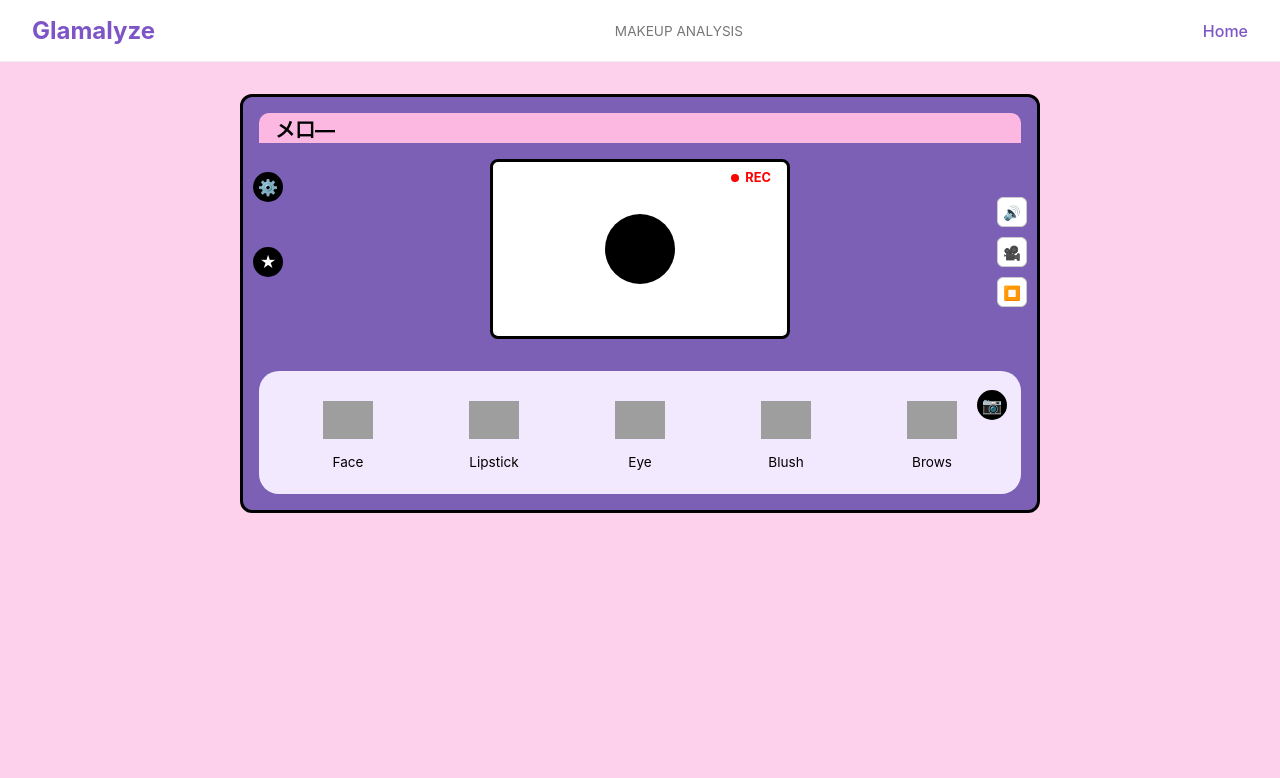
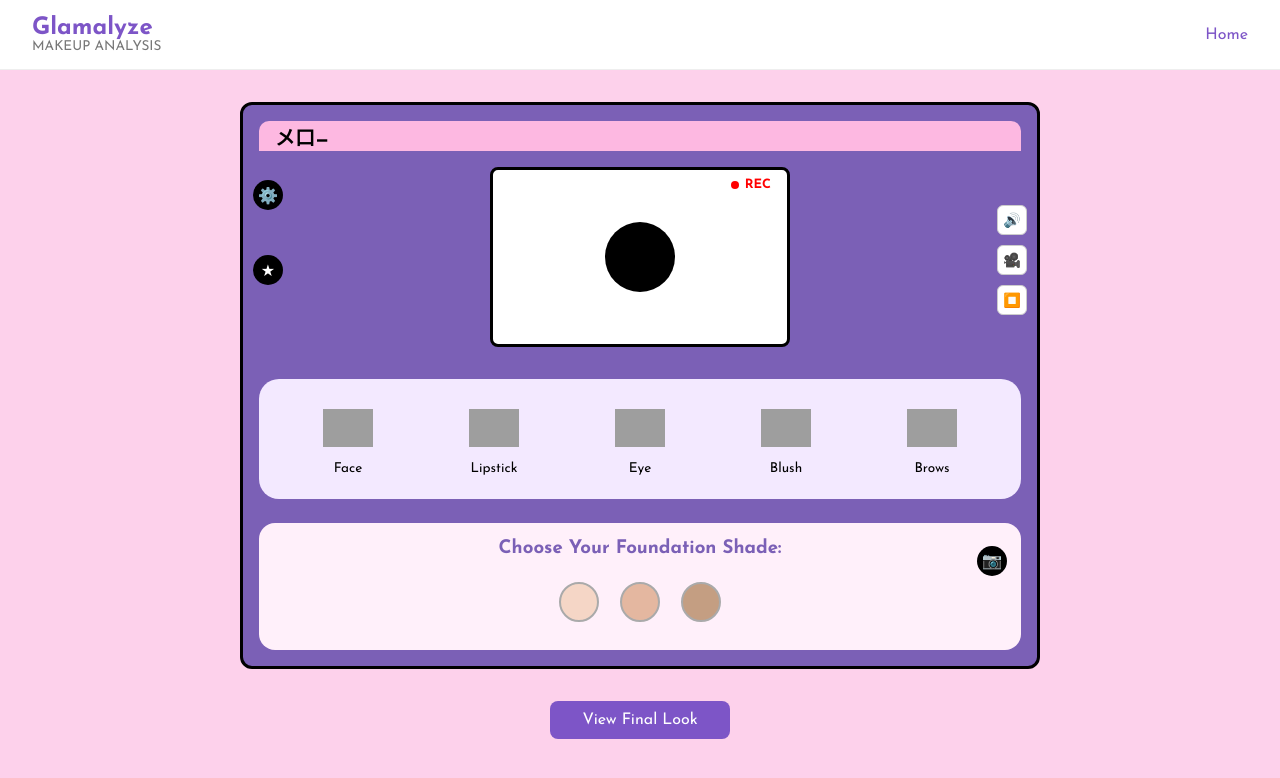
Before and after one commit to Sachzie/Glamalyze-SoftwareEng, a plain HTML site: page scan.html in a window 1280 px wide. Both pictures are taken after a click on the element "Face". Drawn offline with Linux system fonts and the light colour scheme; grey boxes are pictures that could not be loaded.

Commit message:
updated with final look

```diff
--- a/scan.html
+++ b/scan.html
@@ -10,32 +10,40 @@
       box-sizing: border-box;
       margin: 0;
       padding: 0;
-      font-family: 'Inter', sans-serif;
+      font-family: 'Josefin Sans', sans-serif;
     }
 
     body {
       background-color: #fdd1eb;
     }
 
-    nav {
-      background-color: transparent;
+    header {
+      display: flex;
+      justify-content: space-between;
+      align-items: center;
       padding: 1rem 2rem;
-      display: flex;
-      justify-content: flex-end;
-      gap: 2rem;
-      font-weight: 600;
+      background-color: #fff;
+      border-bottom: 1px solid #eee;
     }
 
-    nav a {
-      text-decoration: none;
-      color: #1e1e1e;
-      padding: 0.4rem 1rem;
-      border-radius: 6px;
+    header h1 {
+      margin: 0;
+      font-size: 1.5rem;
+      color: #7d55c7;
+      font-weight: bold;
     }
 
-    nav a.active {
-      background-color: #ffd1e9;
-      color: #000;
+    header p {
+      margin: 0;
+      font-size: 0.85rem;
+      color: #777;
+    }
+
+    header a {
+      text-decoration: none;
+      color: #7d55c7;
+      font-weight: 500;
+      margin-left: 1rem;
     }
 
     .app-window {
@@ -63,15 +71,15 @@
 
     .video-container {
       background-color: white;
-  width: 300px;              /* ⬅️ Fixed smaller width */
+      width: 300px;
       height: 180px;
-  margin: 1rem auto;         /* ⬅️ Centers the box horizontally */
+      margin: 1rem auto;
       border: 3px solid black;
       position: relative;
       display: flex;
       align-items: center;
       justify-content: center;
-  border-radius: 8px;        /* Optional: slightly rounded corners */
+      border-radius: 8px;
     }
 
     .rec-dot {
@@ -186,6 +194,33 @@
       margin-top: 0.3rem;
     }
 
+    .shades-container {
+      margin-top: 1.5rem;
+      text-align: center;
+      background: #fff0fa;
+      padding: 1rem;
+      border-radius: 16px;
+    }
+
+    .shades-container h3 {
+      margin-bottom: 1rem;
+      color: #7b60b6;
+    }
+
+    .shade-swatch {
+      width: 40px;
+      height: 40px;
+      border-radius: 50%;
+      display: inline-block;
+      margin: 8px;
+      border: 2px solid #aaa;
+      cursor: pointer;
+    }
+
+    .shade-swatch:hover {
+      border-color: #000;
+    }
+
     @media (max-width: 600px) {
       .makeup-options {
         flex-direction: column;
@@ -196,19 +231,16 @@
 </head>
 <body>
 
-  <header style="display: flex; justify-content: space-between; align-items: center; padding: 1rem 2rem; background-color: #fff; border-bottom: 1px solid #eee;">
-
-      <h1 style="margin: 0; font-size: 1.5rem; color: #7d55c7; font-weight: bold;">Glamalyze</h1>
-      <p style="margin: 0; font-size: 0.85rem; color: #777;">MAKEUP ANALYSIS</p>
+  <header>
+    <div>
+      <h1>Glamalyze</h1>
+      <p>MAKEUP ANALYSIS</p>
     </div>
-  </div>
-  <div style="display: flex; gap: 1rem;">
-    <!-- <a href="login.html" style="text-decoration: none; color: #7d55c7; font-weight: 500;">Login</a> -->
-    <a href="index.html" style="text-decoration: none; color: #7d55c7; font-weight: 500;">Home</a>
+    <div>
+      <a href="index.html">Home</a>
     </div>
   </header>
 
-  <!-- App Window -->
   <div class="app-window">
     <div class="title-bar">メ口—</div>
 
@@ -233,27 +265,86 @@
 
     <!-- Makeup Options -->
     <div class="makeup-options">
-  <div class="makeup-option">
+      <div class="makeup-option" onclick="showShades('foundation')">
         <img src="https://img.icons8.com/color/96/foundation-makeup.png" alt="Face">
         <p>Face</p>
       </div>
-  <div class="makeup-option">
+      <div class="makeup-option" onclick="showShades('lipstick')">
         <img src="https://img.icons8.com/color/96/lipstick.png" alt="Lipstick">
         <p>Lipstick</p>
       </div>
-  <div class="makeup-option">
+      <div class="makeup-option" onclick="showShades('eye')">
         <img src="https://img.icons8.com/color/96/mascara.png" alt="Eye">
         <p>Eye</p>
       </div>
-  <div class="makeup-option">
+      <div class="makeup-option" onclick="showShades('blush')">
         <img src="https://img.icons8.com/color/96/powder.png" alt="Blush">
         <p>Blush</p>
       </div>
-  <div class="makeup-option">
+      <div class="makeup-option" onclick="showShades('brows')">
         <img src="https://img.icons8.com/fluency/96/eyebrow.png" alt="Brows">
         <p>Brows</p>
       </div>
+    </div>
+    <!-- Shades Result -->
+    <div id="shades-container" class="shades-container"></div>
+  </div>
+  <div style="text-align: center; margin-top: 2rem;">
+    <a href="final.html">
+      <button style="padding: 0.7rem 2rem; background-color: #7d55c7; color: white; border: none; border-radius: 8px; font-size: 1rem; cursor: pointer;">
+        View Final Look
+      </button>
+    </a>
+  </div>
+  <script>
+    function showShades(type) {
+      const container = document.getElementById('shades-container');
+      let html = '';
 
+      if (type === 'foundation') {
+        html = `
+          <h3>Choose Your Foundation Shade:</h3>
+          <div class="shade-swatch" style="background:#f5d6c6;"></div>
+          <div class="shade-swatch" style="background:#e4b7a0;"></div>
+          <div class="shade-swatch" style="background:#c49e82;"></div>
+        `;
+      } else if (type === 'lipstick') {
+        html = `
+          <h3>Choose Your Lipstick Shade:</h3>
+          <div class="shade-swatch" style="background:#d81b60;"></div>
+          <div class="shade-swatch" style="background:#ec407a;"></div>
+          <div class="shade-swatch" style="background:#f8bbd0;"></div>
+        `;
+      } else if (type === 'eye') {
+        html = `
+          <h3>Choose Your Eye Shadow:</h3>
+          <div class="shade-swatch" style="background:#5e35b1;"></div>
+          <div class="shade-swatch" style="background:#7e57c2;"></div>
+          <div class="shade-swatch" style="background:#d1c4e9;"></div>
+        `;
+      } else if (type === 'blush') {
+        html = `
+          <h3>Choose Your Blush:</h3>
+          <div class="shade-swatch" style="background:#ff8a80;"></div>
+          <div class="shade-swatch" style="background:#f48fb1;"></div>
+          <div class="shade-swatch" style="background:#fce4ec;"></div>
+        `;
+      } else if (type === 'brows') {
+        html = `
+          <h3>Choose Your Brow Color:</h3>
+          <div class="shade-swatch" style="background:#4e342e;"></div>
+          <div class="shade-swatch" style="background:#6d4c41;"></div>
+          <div class="shade-swatch" style="background:#a1887f;"></div>
+        `;
+      }
+
+      container.innerHTML = html;
+   }
+
+    function goToFinalLook() {
+      window.location.href = "final.html";
+    }
+  </script>
 
 </body>
 </html>
```
Also changed, not shown: final.html (added, +104 -0 lines), index.html (+41 -9 lines), img/face.jpg (added). Lines whose indentation alone changed are shown as unchanged.
